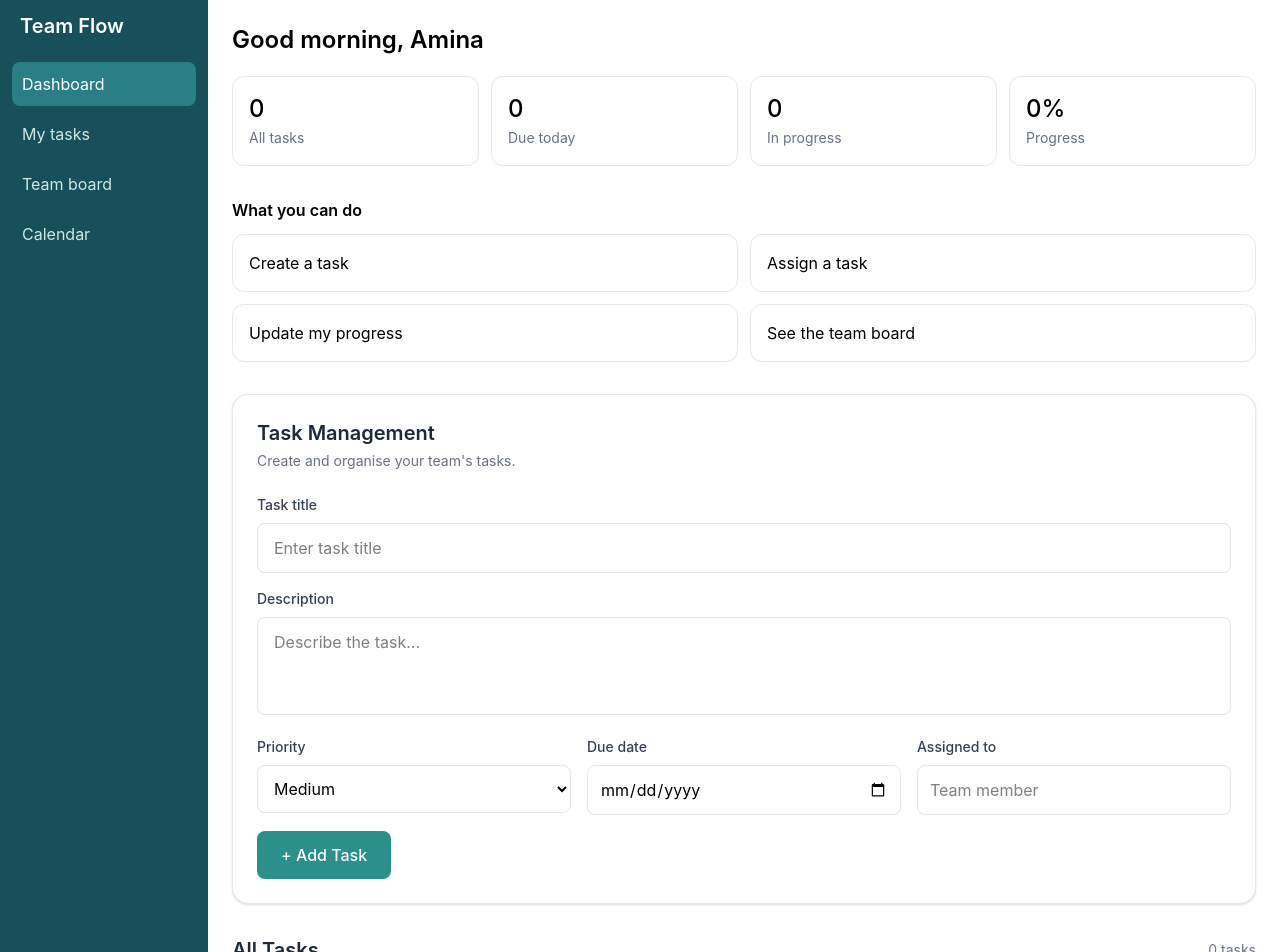
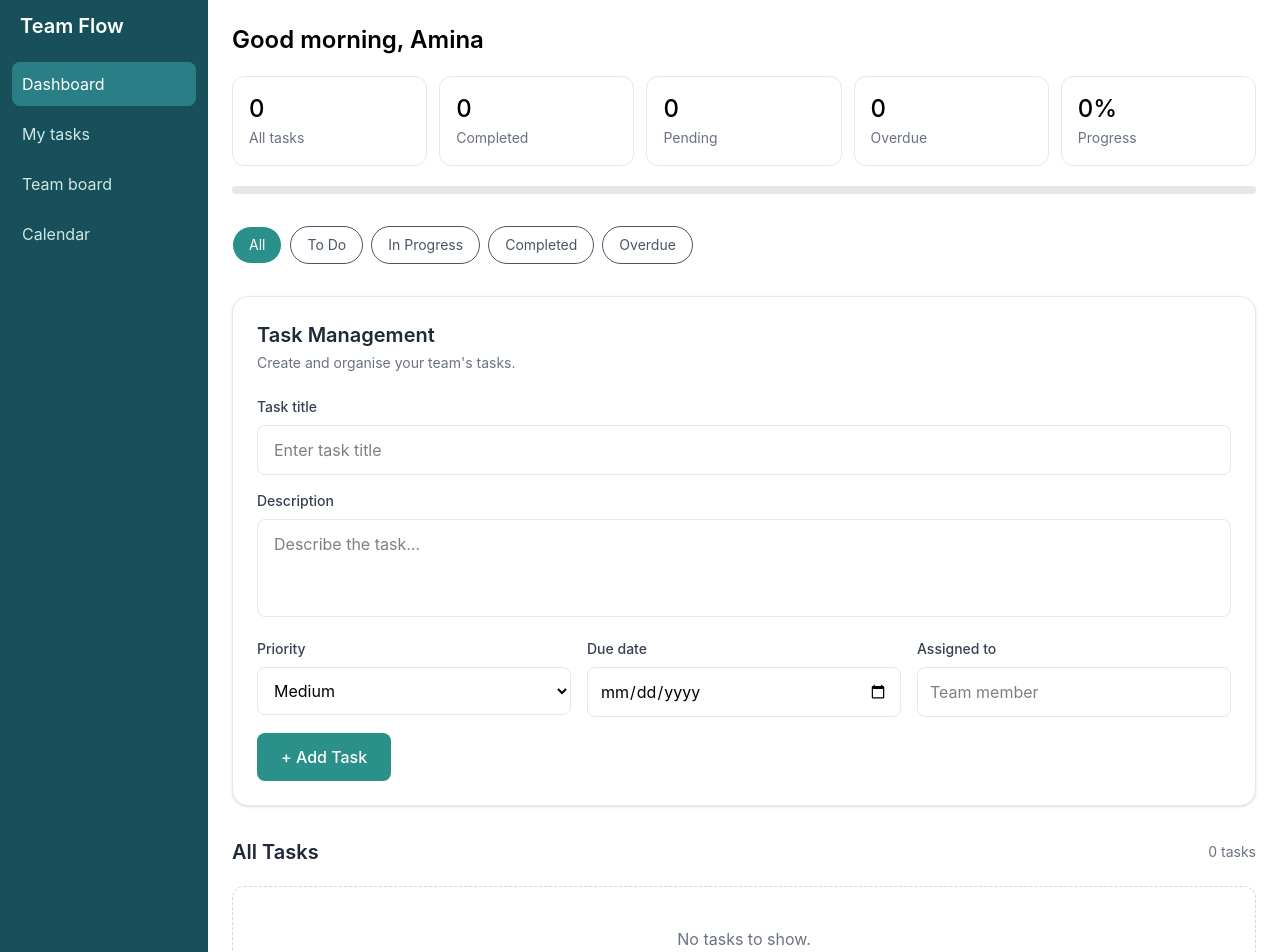
Before and after one commit to David-Mwonge123/team-flow, a React (Vite) app: page / in a window 1280 px wide. Shown: the top 952 px of the page. Built offline with nearby package versions, Linux system fonts and the light colour scheme.

Commit message:
Add dashboard stats and filters

```diff
--- a/src/components/Tasks.jsx
+++ b/src/components/Tasks.jsx
@@ -1,4 +1,3 @@
-
 import React, { useState } from "react";
 import { useDispatch, useSelector } from "react-redux";
 
@@ -6,12 +5,20 @@ import {
   addTask,
   deleteTask,
   updateTask,
-  updateStatus
+  updateStatus,
 } from "../features/tasks/TaskSlice";
 
-function Tasks() {
+function Tasks({ filter = "All" }) {
   const dispatch = useDispatch();
   const tasks = useSelector((state) => state.tasks);
+
+  const today = new Date().toISOString().slice(0, 10);
+  const visibleTasks = tasks.filter((t) => {
+    if (filter === "All") return true;
+    if (filter === "Overdue")
+      return t.dueDate && t.dueDate < today && t.status !== "Completed";
+    return t.status === filter;
+  });
 
   const [title, setTitle] = useState("");
   const [description, setDescription] = useState("");
@@ -27,17 +34,17 @@ function Tasks() {
       return;
     }
 
-    const newTask = {
+    dispatch(
+      addTask({
         id: Date.now(),
         title,
         description,
         priority,
         dueDate,
         assignedTo,
-      status: "To Do"
-    };
-
-    dispatch(addTask(newTask));
+        status: "To Do",
+      })
+    );
 
     setTitle("");
     setDescription("");
@@ -50,22 +57,14 @@ function Tasks() {
     const newTitle = prompt("Enter the updated task title:", task.title);
 
     if (newTitle && newTitle.trim()) {
-      dispatch(
-        updateTask({
-          ...task,
-          title: newTitle.trim()
-        })
-      );
+      dispatch(updateTask({ ...task, title: newTitle.trim() }));
     }
   };
 
-
   return (
     <div className="mt-8 space-y-8">
-
       {/* Task Form */}
       <section className="bg-white border border-gray-200 rounded-2xl p-6 shadow-sm">
-
         <div className="mb-6">
           <h2 className="text-xl font-semibold text-gray-800">
             Task Management
@@ -76,7 +75,6 @@ return (
         </div>
 
         <form onSubmit={handleSubmit} className="space-y-4">
-
           <div>
             <label className="block text-sm font-medium text-gray-700 mb-2">
               Task title
@@ -104,7 +102,6 @@ return (
           </div>
 
           <div className="grid grid-cols-1 md:grid-cols-3 gap-4">
-
             <div>
               <label className="block text-sm font-medium text-gray-700 mb-2">
                 Priority
@@ -144,7 +141,6 @@ return (
                 className="w-full border border-gray-200 rounded-lg px-3 py-3 outline-none focus:ring-2 focus:ring-[#2a9089]"
               />
             </div>
-
           </div>
 
           <button
@@ -153,7 +149,6 @@ return (
           >
             + Add Task
           </button>
-
         </form>
       </section>
 
@@ -161,29 +156,28 @@ return (
       <section>
         <div className="flex justify-between items-center mb-5">
           <h2 className="text-xl font-semibold text-gray-800">
-          All Tasks
+            {filter === "All" ? "All Tasks" : `${filter} Tasks`}
           </h2>
           <span className="text-sm text-gray-500">
-          {tasks.length} tasks
+            {visibleTasks.length} tasks
           </span>
         </div>
 
-      {tasks.length === 0 ? (
+        {visibleTasks.length === 0 ? (
           <div className="bg-white border border-dashed border-gray-300 rounded-xl p-10 text-center">
-          <p className="text-gray-500">No tasks added yet.</p>
+            <p className="text-gray-500">No tasks to show.</p>
             <p className="text-sm text-gray-400 mt-1">
-            Create your first task above.
+              Try another filter or add a task above.
             </p>
           </div>
         ) : (
           <div className="space-y-4">
-          {tasks.map((task) => (
+            {visibleTasks.map((task) => (
               <div
                 key={task.id}
                 className="bg-white border border-gray-200 rounded-xl p-5 shadow-sm hover:shadow-md transition-shadow"
               >
                 <div className="flex justify-between items-start gap-4">
-
                   <div className="min-w-0">
                     <h3 className="font-semibold text-gray-800">
                       {task.title}
@@ -215,13 +209,10 @@ return (
                       Delete
                     </button>
                   </div>
-
                 </div>
 
                 <div className="flex items-center gap-3 mt-5 pt-4 border-t border-gray-100">
-                <label className="text-sm text-gray-600">
-                  Status:
-                </label>
+                  <label className="text-sm text-gray-600">Status:</label>
 
                   <select
                     value={task.status}
@@ -229,7 +220,7 @@ return (
                       dispatch(
                         updateStatus({
                           id: task.id,
-                        status: e.target.value
+                          status: e.target.value,
                         })
                       )
                     }
@@ -240,13 +231,11 @@ return (
                     <option value="Completed">Completed</option>
                   </select>
                 </div>
-
               </div>
             ))}
           </div>
         )}
       </section>
-
     </div>
   );
 }
--- a/src/pages/Dash.jsx
+++ b/src/pages/Dash.jsx
@@ -1,30 +1,28 @@
+import { useState } from "react";
 import { useSelector } from "react-redux";
 import Sidebar from "../components/SideBar";
 import Tasks from "../components/Tasks";
 
-const actions = [
-  "Create a task",
-  "Assign a task",
-  "Update my progress",
-  "See the team board",
-];
+const filters = ["All", "To Do", "In Progress", "Completed", "Overdue"];
 
 export default function Dashboard() {
   const tasks = useSelector((state) => state.tasks);
+  const [filter, setFilter] = useState("All");
 
   const today = new Date().toISOString().slice(0, 10);
   const total = tasks.length;
   const done = tasks.filter((t) => t.status === "Completed").length;
-  const inProgress = tasks.filter((t) => t.status === "In Progress").length;
-  const dueToday = tasks.filter(
-    (t) => t.dueDate === today && t.status !== "Completed"
+  const pending = tasks.filter((t) => t.status !== "Completed").length;
+  const overdue = tasks.filter(
+    (t) => t.dueDate && t.dueDate < today && t.status !== "Completed"
   ).length;
   const progress = total ? Math.round((done / total) * 100) : 0;
 
   const stats = [
     { label: "All tasks", value: total },
-    { label: "Due today", value: dueToday },
-    { label: "In progress", value: inProgress },
+    { label: "Completed", value: done },
+    { label: "Pending", value: pending },
+    { label: "Overdue", value: overdue },
     { label: "Progress", value: `${progress}%` },
   ];
 
@@ -34,7 +32,7 @@ export default function Dashboard() {
       <main className="flex-1 p-6">
         <h1 className="text-2xl font-semibold">Good morning, Amina</h1>
 
-        <div className="grid grid-cols-4 gap-3 mt-5">
+        <div className="grid grid-cols-5 gap-3 mt-5">
           {stats.map((s) => (
             <div
               key={s.label}
@@ -46,19 +44,32 @@ export default function Dashboard() {
           ))}
         </div>
 
-        <h3 className="font-semibold mt-8 mb-3">What you can do</h3>
-        <div className="grid grid-cols-2 gap-3">
-          {actions.map((a) => (
+        <div className="mt-5">
+          <div className="w-full bg-gray-200 rounded-full h-2">
+            <div
+              className="bg-[#2a9089] h-2 rounded-full"
+              style={{ width: `${progress}%` }}
+            />
+          </div>
+        </div>
+
+        <div className="flex flex-wrap gap-2 mt-8">
+          {filters.map((f) => (
             <button
-              key={a}
-              className="bg-white border border-gray-200 rounded-xl p-4 text-left hover:bg-gray-100"
+              key={f}
+              onClick={() => setFilter(f)}
+              className={`px-4 py-2 rounded-full text-sm border ${
+                filter === f
+                  ? "bg-[#2a9089] text-white"
+                  : "bg-white text-gray-600"
+              }`}
             >
-              {a}
+              {f}
             </button>
           ))}
         </div>
 
-        <Tasks />
+        <Tasks filter={filter} />
       </main>
     </div>
   );
```
Lines whose indentation alone changed are shown as unchanged.
